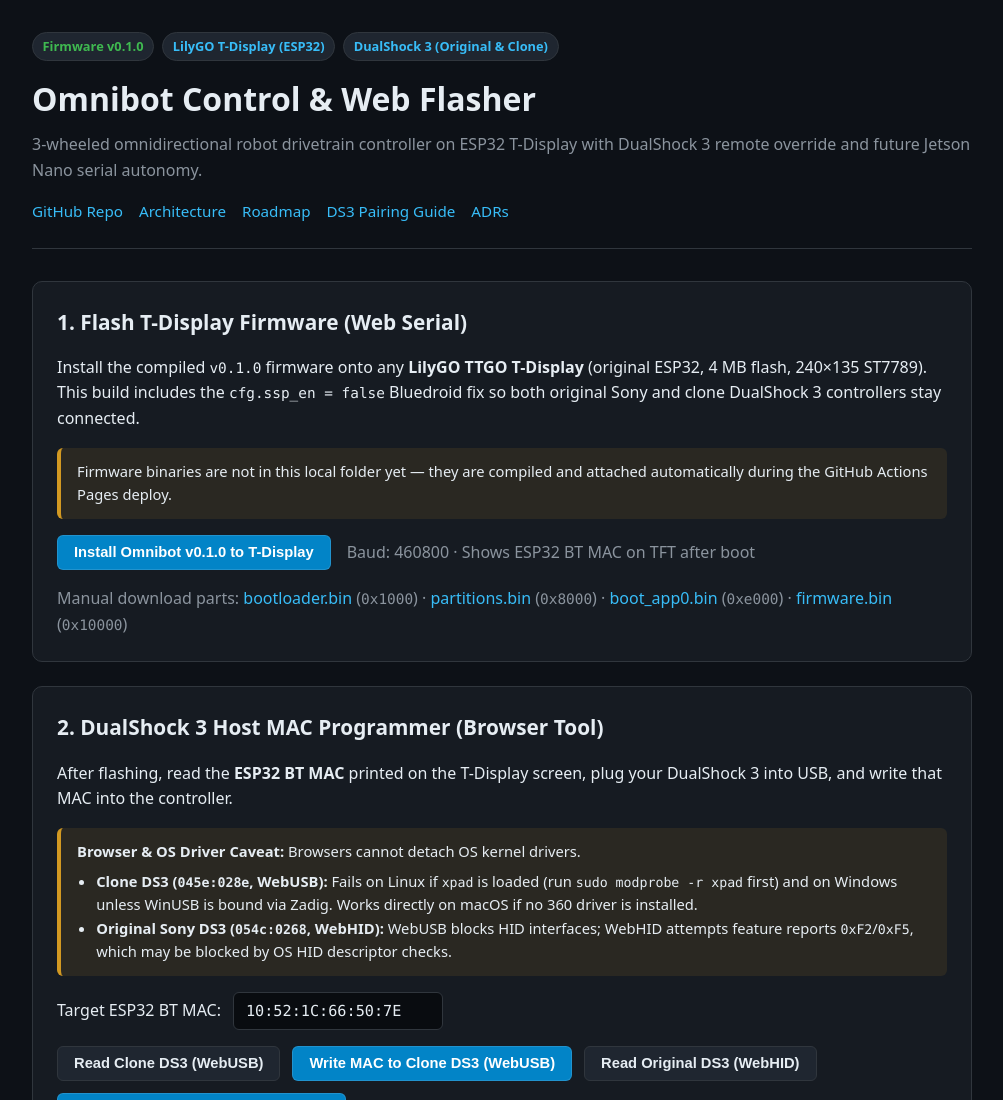
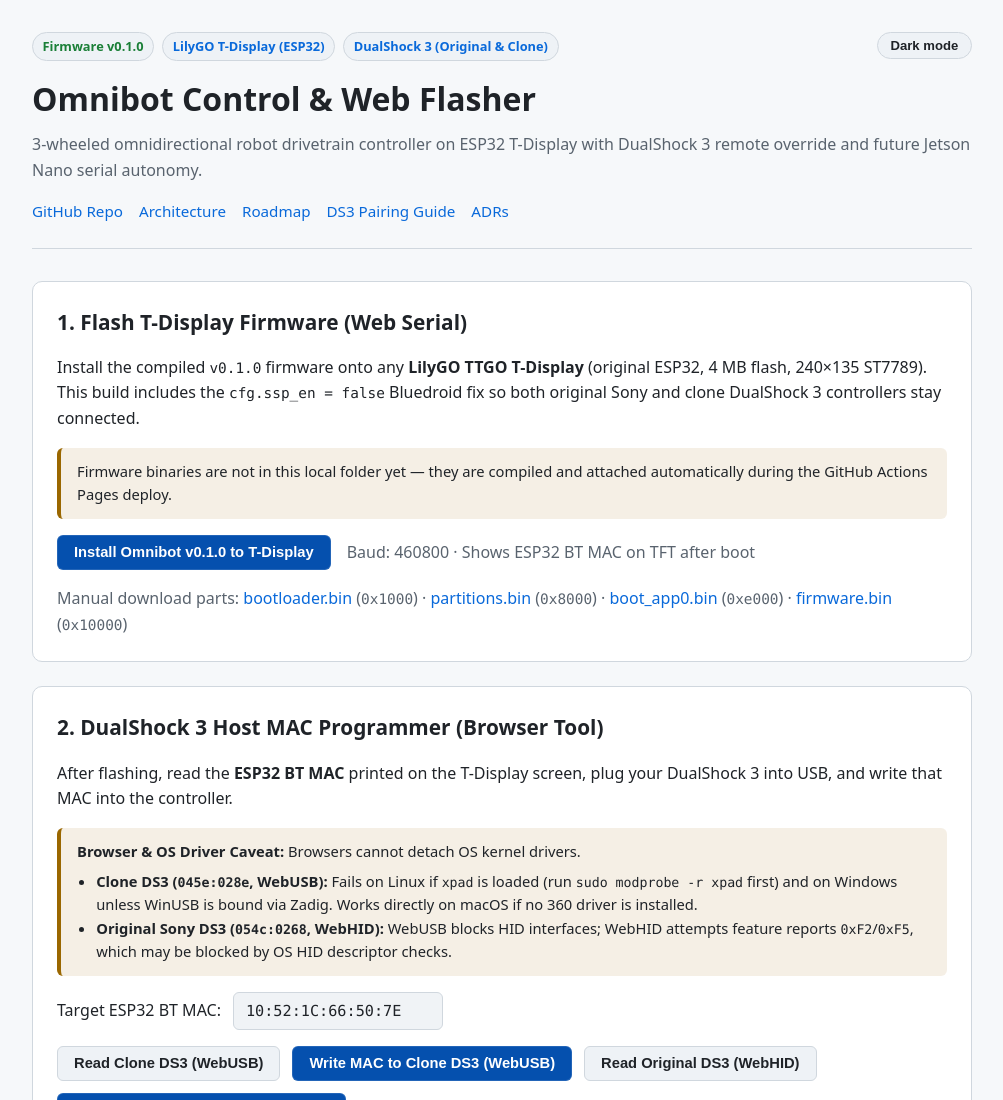
Before and after one commit to kreier/omnibot, a plain HTML site: page docs/index.html in a window 1280 px wide. Shown: the top 1100 px of the page, without its empty margins (138-1141 px from the left). Drawn offline with Linux system fonts and the light colour scheme; no server answers.

Commit message:
Add website light/dark switch and v0.1.0 release workflow

```diff
--- a/docs/app.js
+++ b/docs/app.js
@@ -1,4 +1,5 @@
 (() => {
+  const themeToggleBtn = document.getElementById("themeToggle");
   const macInput = document.getElementById("macInput");
   const cliCmdEl = document.getElementById("cliCommand");
   const logEl = document.getElementById("ds3Log");
@@ -9,6 +10,30 @@
   const btnWebUsbWrite = document.getElementById("btnWebUsbWrite");
   const btnWebHidRead = document.getElementById("btnWebHidRead");
   const btnWebHidWrite = document.getElementById("btnWebHidWrite");
+
+  function applyTheme(theme) {
+    document.documentElement.setAttribute("data-theme", theme);
+    if (themeToggleBtn) {
+      const isLight = theme === "light";
+      themeToggleBtn.textContent = isLight ? "Dark mode" : "Light mode";
+      themeToggleBtn.setAttribute("aria-pressed", String(isLight));
+    }
+    try {
+      localStorage.setItem("omnibot-theme", theme);
+    } catch (_) {}
+  }
+
+  const initialTheme =
+    document.documentElement.getAttribute("data-theme") ||
+    (window.matchMedia && window.matchMedia("(prefers-color-scheme: light)").matches ? "light" : "dark");
+  applyTheme(initialTheme);
+
+  if (themeToggleBtn) {
+    themeToggleBtn.addEventListener("click", () => {
+      const current = document.documentElement.getAttribute("data-theme") === "light" ? "light" : "dark";
+      applyTheme(current === "light" ? "dark" : "light");
+    });
+  }
 
   function log(msg) {
     const ts = new Date().toLocaleTimeString();
--- a/docs/index.html
+++ b/docs/index.html
@@ -4,6 +4,20 @@
   <meta charset="UTF-8" />
   <meta name="viewport" content="width=device-width, initial-scale=1.0" />
   <title>Omnibot — T-Display Web Flasher &amp; DualShock 3 Tools</title>
+  <script>
+    (() => {
+      try {
+        const saved = localStorage.getItem("omnibot-theme");
+        const theme =
+          saved === "light" || saved === "dark"
+            ? saved
+            : window.matchMedia("(prefers-color-scheme: light)").matches
+            ? "light"
+            : "dark";
+        document.documentElement.setAttribute("data-theme", theme);
+      } catch (_) {}
+    })();
+  </script>
   <link rel="stylesheet" href="style.css" />
   <script
     type="module"
@@ -13,10 +27,15 @@
 <body>
   <div class="container">
     <header>
-      <div class="badge-row">
-        <span class="badge green">Firmware v0.1.0</span>
-        <span class="badge">LilyGO T-Display (ESP32)</span>
-        <span class="badge">DualShock 3 (Original &amp; Clone)</span>
+      <div class="header-top">
+        <div class="badge-row">
+          <span class="badge green">Firmware v0.1.0</span>
+          <span class="badge">LilyGO T-Display (ESP32)</span>
+          <span class="badge">DualShock 3 (Original &amp; Clone)</span>
+        </div>
+        <button id="themeToggle" class="theme-toggle" type="button" aria-label="Toggle light or dark theme">
+          Light mode
+        </button>
       </div>
       <h1>Omnibot Control &amp; Web Flasher</h1>
       <p class="subtitle">
--- a/docs/style.css
+++ b/docs/style.css
@@ -1,7 +1,10 @@
-:root {
+:root,
+:root[data-theme="dark"] {
   --bg: #0d1117;
   --surface: #161b22;
   --surface-alt: #1f2630;
+  --code-bg: #090c10;
+  --code-text: #c9d1d9;
   --border: #30363d;
   --text: #e6edf3;
   --muted: #8b949e;
@@ -10,8 +13,30 @@
   --green: #3fb950;
   --yellow: #d29922;
   --red: #f85149;
+  --notice-info-bg: rgba(56, 189, 248, 0.08);
+  --notice-warn-bg: rgba(210, 153, 34, 0.1);
+  --notice-err-bg: rgba(248, 81, 73, 0.1);
   --radius: 10px;
   --mono: ui-monospace, SFMono-Regular, Menlo, Monaco, Consolas, monospace;
+}
+
+:root[data-theme="light"] {
+  --bg: #f6f8fa;
+  --surface: #ffffff;
+  --surface-alt: #eef2f6;
+  --code-bg: #f0f3f6;
+  --code-text: #1f2328;
+  --border: #d0d7de;
+  --text: #1f2328;
+  --muted: #59636e;
+  --accent: #0969da;
+  --accent-strong: #0550ae;
+  --green: #1a7f37;
+  --yellow: #9a6700;
+  --red: #cf222e;
+  --notice-info-bg: rgba(9, 105, 218, 0.08);
+  --notice-warn-bg: rgba(154, 103, 0, 0.1);
+  --notice-err-bg: rgba(207, 34, 46, 0.08);
 }
 
 * {
@@ -41,7 +66,8 @@ code, pre {
 }
 
 pre {
-  background: #090c10;
+  background: var(--code-bg);
+  color: var(--code-text);
   border: 1px solid var(--border);
   border-radius: 8px;
   padding: 0.9rem 1rem;
@@ -61,11 +87,30 @@ header {
   margin-bottom: 2rem;
 }
 
+.header-top {
+  display: flex;
+  justify-content: space-between;
+  align-items: flex-start;
+  gap: 0.75rem;
+  margin-bottom: 0.75rem;
+}
+
 .badge-row {
   display: flex;
   flex-wrap: wrap;
   gap: 0.5rem;
-  margin-bottom: 0.75rem;
+}
+
+.theme-toggle {
+  background: var(--surface-alt);
+  color: var(--text);
+  border: 1px solid var(--border);
+  border-radius: 999px;
+  padding: 0.3rem 0.8rem;
+  font-size: 0.82rem;
+  font-weight: 600;
+  white-space: nowrap;
+  flex-shrink: 0;
 }
 
 .badge {
@@ -126,7 +171,7 @@ h3 {
 
 .notice {
   border-left: 4px solid var(--yellow);
-  background: rgba(210, 153, 34, 0.1);
+  background: var(--notice-warn-bg);
   padding: 0.75rem 1rem;
   border-radius: 6px;
   margin: 0.75rem 0 1rem;
@@ -135,12 +180,12 @@ h3 {
 
 .notice.info {
   border-left-color: var(--accent);
-  background: rgba(56, 189, 248, 0.08);
+  background: var(--notice-info-bg);
 }
 
 .notice.error {
   border-left-color: var(--red);
-  background: rgba(248, 81, 73, 0.1);
+  background: var(--notice-err-bg);
 }
 
 .flash-row {
@@ -160,7 +205,7 @@ h3 {
 }
 
 input[type="text"] {
-  background: #090c10;
+  background: var(--code-bg);
   color: var(--text);
   border: 1px solid var(--border);
   border-radius: 6px;
@@ -198,7 +243,7 @@ button:disabled {
 }
 
 .log-box {
-  background: #090c10;
+  background: var(--code-bg);
   border: 1px solid var(--border);
   border-radius: 8px;
   padding: 0.75rem 1rem;
@@ -208,7 +253,7 @@ button:disabled {
   max-height: 260px;
   overflow-y: auto;
   white-space: pre-wrap;
-  color: #c9d1d9;
+  color: var(--code-text);
 }
 
 table {
```
Also changed, not shown: 2 other files.
